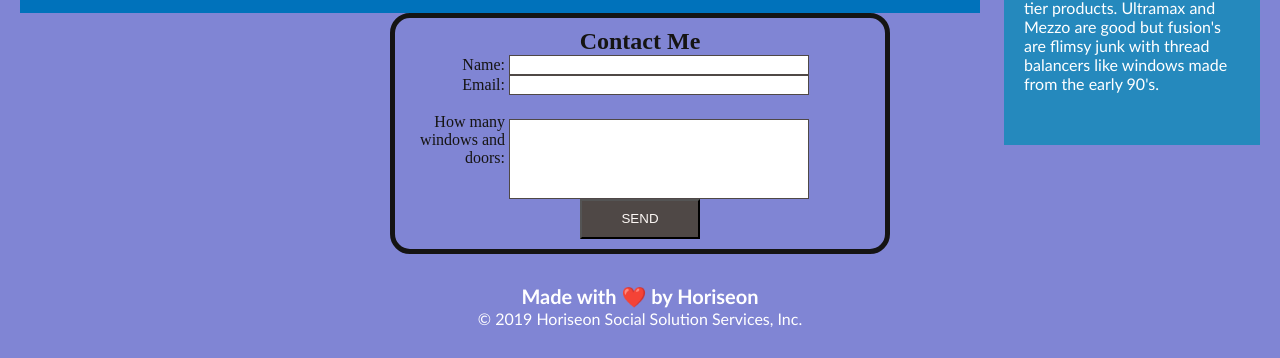
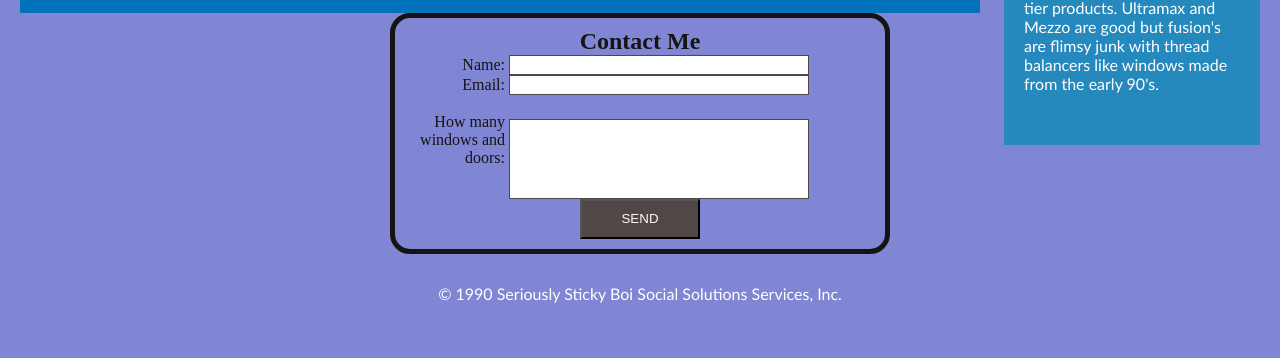
Before and after one commit to jsdrever/Project-Uno, a plain HTML site: page index.html in a window 1280 px wide. Shown: the part 1618-1976 px from the top of the page. After the commit the page ends 1951 px from the top, so only its background shows below. Drawn offline with Linux system fonts and the light colour scheme; files that its build step writes are made by us from their sources.

Commit message:
copywrite

```diff
--- a/index.html
+++ b/index.html
@@ -103,9 +103,8 @@
         </form>
     </section>
     <footer class="footer">
-        <h2>Made with ❤️️ by Horiseon</h2>
         <p>
-            &copy; 2019 Horiseon Social Solution Services, Inc.
+            &copy; 1990 Seriously Sticky Boi Social Solutions Services, Inc.
         </p>
     </footer>
 </body>
```
